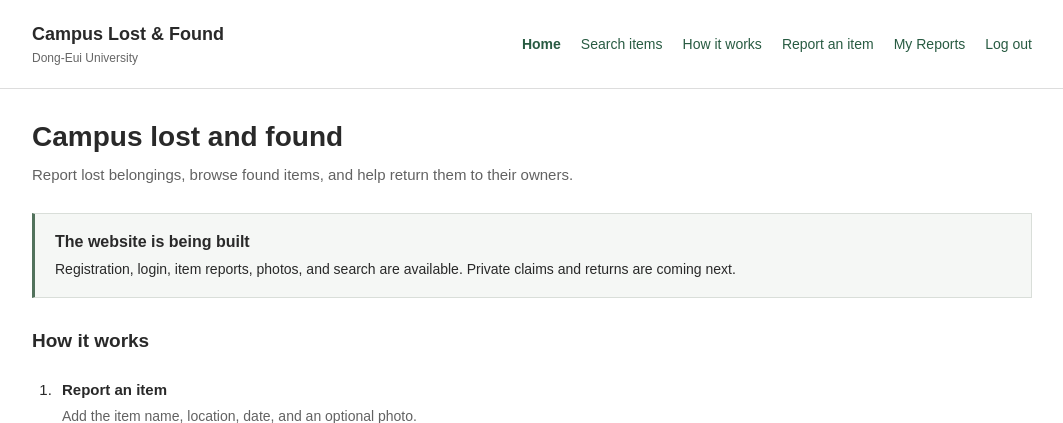
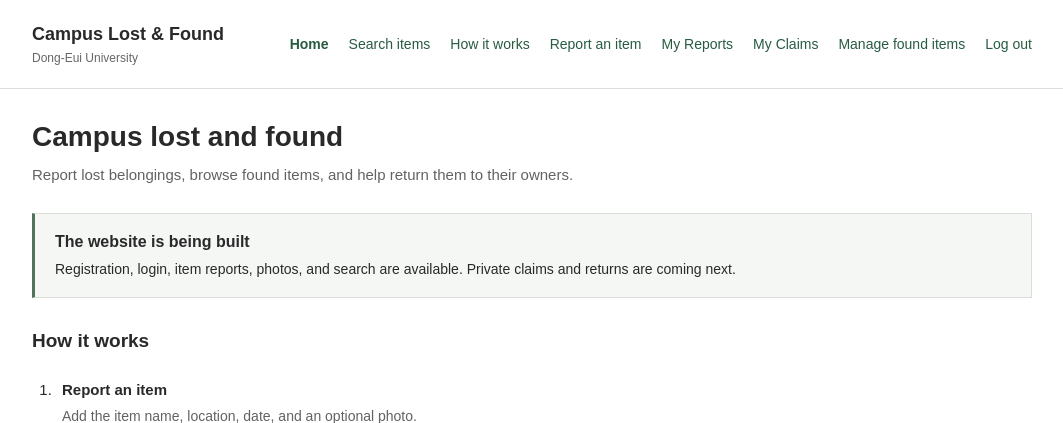
Before and after one commit to mrdipeshbastakoti/campus-lost-and-found, a PHP site: page /index.php in a window 1280 px wide. Shown: the top 423 px of the page, without its empty margins (108-1171 px from the left). Run offline with PHP 8.4, Linux system fonts and the light colour scheme; the visitor is signed in with stand-in values (Sample User, id 1).

Commit message:
Add claims navigation while preserving report links

```diff
--- a/includes/header.php
+++ b/includes/header.php
@@ -28,6 +28,8 @@ $activePage = $activePage ?? 'home';
             <?php else: ?>
                 <a href="report.php" <?= $activePage === 'report' ? 'aria-current="page"' : '' ?>>Report an item</a>
                 <a href="my-reports.php" <?= $activePage === 'my-reports' ? 'aria-current="page"' : '' ?>>My Reports</a>
+                <a href="my-claims.php" <?= $activePage === 'claims' ? 'aria-current="page"' : '' ?>>My Claims</a>
+                <a href="manage-found.php" <?= $activePage === 'manage-found' ? 'aria-current="page"' : '' ?>>Manage found items</a>
                 <form class="logout-form" action="logout.php" method="post">
                     <input type="hidden" name="csrf_token" value="<?= escape(Session::csrfToken()) ?>">
                     <button type="submit" class="nav-button">Log out</button>
```
